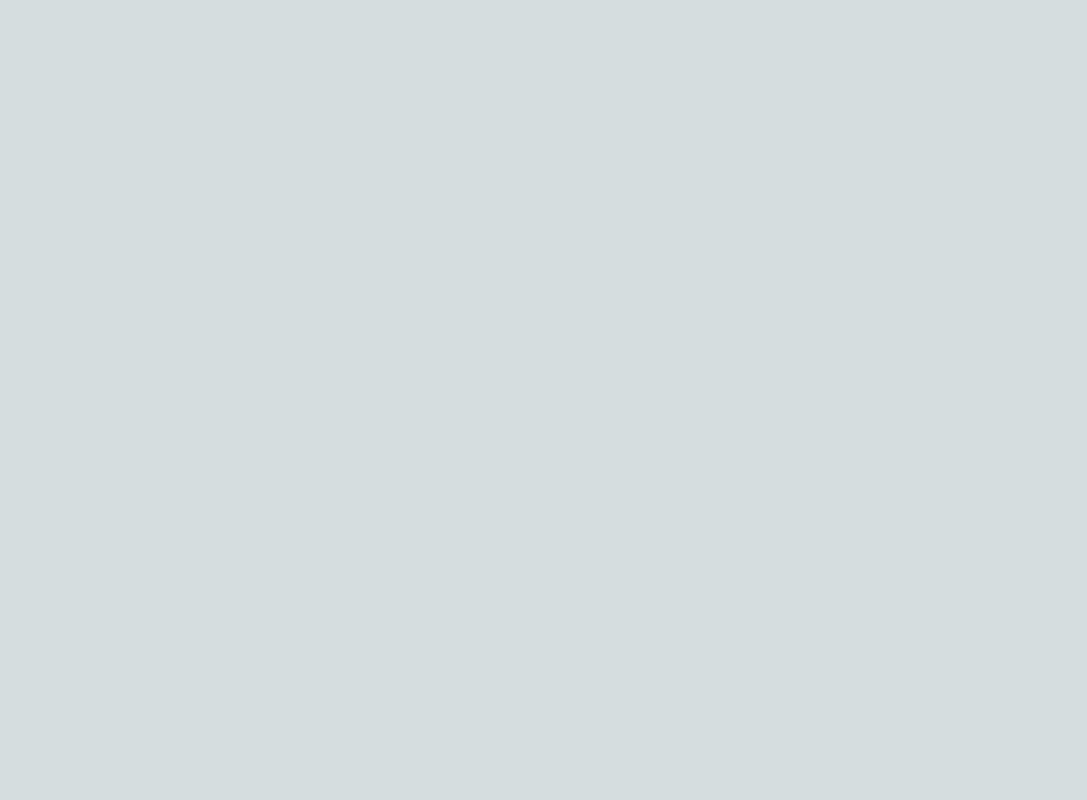
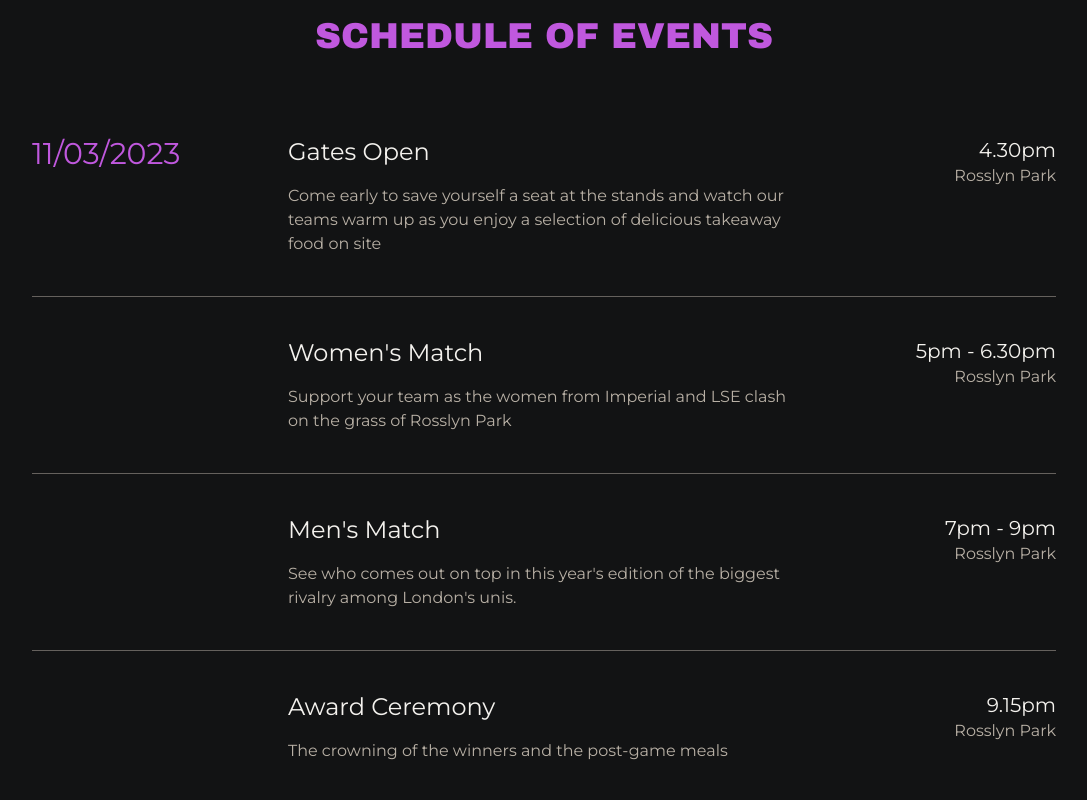
Before and after one commit to robwakefield/thecityvarsity, a Next.js app: page / in a window 1280 px wide. Shown: the part 2400-3200 px from the top of the page, without its empty margins (96-1183 px from the left). Before the commit the page ends 2352 px from the top, so only its background shows below. Built offline with nearby package versions, Linux system fonts and the light colour scheme.

Commit message:
Implement Timeline component

```diff
--- a/src/app/page.tsx
+++ b/src/app/page.tsx
@@ -9,6 +9,7 @@ import Title from '@/components/title'
 import CenteredText from '@/components/text'
 import { TextRow, TextRowItem } from '@/components/textRow'
 import { Partners, PartnerItem, PartnerContact } from '@/components/partners'
+import { Timeline, TimelineItem } from '@/components/timeline'
 
 // If loading a variable font, you don't need to specify the font weight
 const archivo = Archivo_Black({ weight: "400", subsets: ["latin"] })
@@ -52,8 +53,44 @@ export default function Home() {
           "/thecityvarsity/partners/core_power.webp",
           "Learn More", archivo, "https://www.google.co.uk"
         )],
-        PartnerContact("Interested in becoming a sponsor of TCV VI?", montserrat, "Contact Us", archivo, "link")
+        PartnerContact(
+          "Interested in becoming a sponsor of TCV VI?", montserrat,
+          "Contact Us", archivo, "link")
       )}
+
+      {Timeline("Schedule of Events", archivo, [
+        TimelineItem(
+          "Gates Open",
+          "Come early to save yourself a seat at the stands and watch our teams warm up as you enjoy a selection of delicious takeaway food on site",
+          "4.30pm",
+          "Rosslyn Park",
+          montserrat,
+          "11/03/2023"),
+        TimelineItem(
+          "Women's Match",
+          "Support your team as the women from Imperial and LSE clash on the grass of Rosslyn Park",
+          "5pm - 6.30pm",
+          "Rosslyn Park",
+          montserrat),
+        TimelineItem(
+          "Men's Match",
+          "See who comes out on top in this year's edition of the biggest rivalry among London's unis.",
+          "7pm - 9pm",
+          "Rosslyn Park",
+          montserrat),
+        TimelineItem(
+          "Award Ceremony",
+          "The crowning of the winners and the post-game meals",
+          "9.15pm",
+          "Rosslyn Park",
+          montserrat),
+        TimelineItem(
+          "Afterparty",
+          "Celebrate with the players at Tiger Tiger! - our coaches will take you directly from Rosslyn to the club",
+          "10pm - Late",
+          "Tiger Tiger London",
+          montserrat)
+      ])}
 
     </main>
   )
--- /dev/null
+++ b/src/components/timeline.tsx
@@ -0,0 +1,31 @@
+'use client'
+
+import { NextFont } from "next/dist/compiled/@next/font";
+
+export function Timeline(title: String, titleFont: NextFont, items: JSX.Element[]) {
+  return <div className="flex flex-col items-center w-screen bg-bg px-5 justify-center">
+    <div className="pt-16 pb-12 max-w-5xl text-center">
+      <h1 className={"pb-4 text-4xl text-purple "+titleFont.className}>{title.toUpperCase()}</h1>
+      <div className="py-6 w-full divide-y divide-secondary/50">
+        {items}
+        <div></div>
+      </div>
+    </div>
+  </div>
+}
+
+export function TimelineItem(title: string, text: String, time: String, location: String, font: NextFont, date?: String) {
+  return <div className={"py-10 w-full flex flex-row text-primary "+font.className} key={crypto.randomUUID()}>
+      <div className="w-1/4 text-left">
+        <h1 className="text-3xl text-purple ">{date}</h1>
+      </div>
+      <div className="w-1/2 text-left ">
+        <h1 className="pb-4 text-2xl">{title}</h1>
+        <p className="text-md text-secondary">{text}</p>
+      </div>
+      <div className="w-1/4 text-right ">
+        <h1 className="text-xl">{time}</h1>
+        <p className="text-md text-secondary">{location}</p>
+      </div>
+    </div>
+}
```
